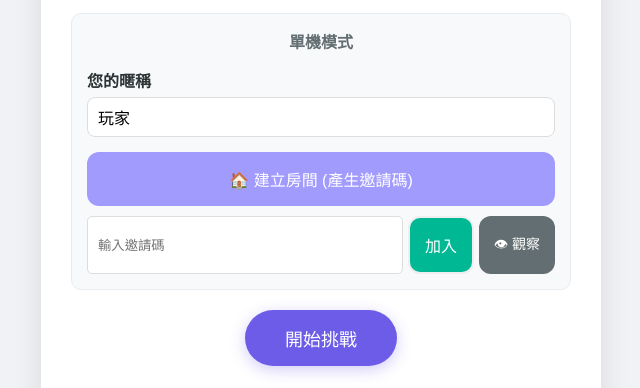
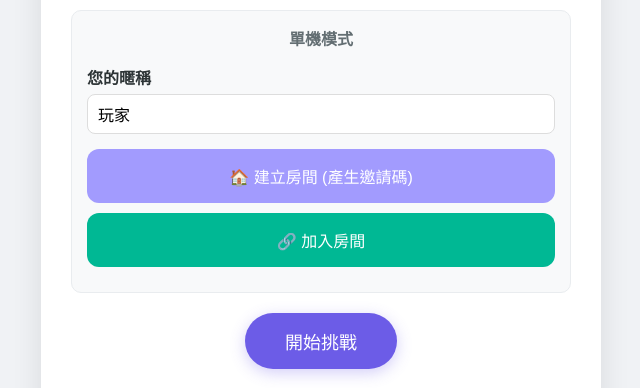
Before and after one commit to 20211013louis-cmd/quiz1.2, a plain HTML site: page index.html in a window 1280 px wide. Shown: the part 109-497 px from the top of the page, without its empty margins (319-959 px from the left). Drawn offline with Linux system fonts and the light colour scheme.

Commit message:
Add files via upload

```diff
--- a/index.html
+++ b/index.html
@@ -269,12 +269,16 @@
                 </div>
 
                 <div id="join-controls" style="margin-top: 10px;">
+                    <button id="show-join-btn" class="option-btn" onclick="showJoinInput()"
+                        style="width:100%; background:#00b894; color:#fff; border:none;">🔗 加入房間</button>
+                    <div id="join-input-area" class="hidden" style="margin-top:8px;">
                         <div style="display:flex; gap:5px;">
                             <input type="text" id="target-peer-id" placeholder="輸入邀請碼"
                                 style="flex:1; padding:10px; border:1px solid #ddd; border-radius:5px;">
                             <button class="option-btn" onclick="joinGame()"
                                 style="width: auto; margin:0; background: #00b894; color: white;">加入</button>
                             <button class="option-btn observe-btn" onclick="joinAsObserver()">👁 觀察</button>
+                        </div>
                     </div>
                 </div>
             </div>
@@ -437,6 +441,17 @@
             let text = `玩家: ${playerCount} 人`;
             if (observerCount > 0) text += ` | 觀察者: ${observerCount} 人`;
             document.getElementById('connection-status').innerText = text;
+        }
+
+        // 顯示加入房間輸入框
+        function showJoinInput() {
+            document.getElementById('show-join-btn').classList.add('hidden');
+            document.getElementById('join-input-area').classList.remove('hidden');
+            // 隱藏開始挑戰按鈕，防止誤觸
+            const startBtn = document.getElementById('start-game-btn');
+            startBtn.classList.add('hidden');
+            startBtn.disabled = true;
+            document.getElementById('target-peer-id').focus();
         }
 
         // Client connects to Host
```
Lines whose indentation alone changed are shown as unchanged.
